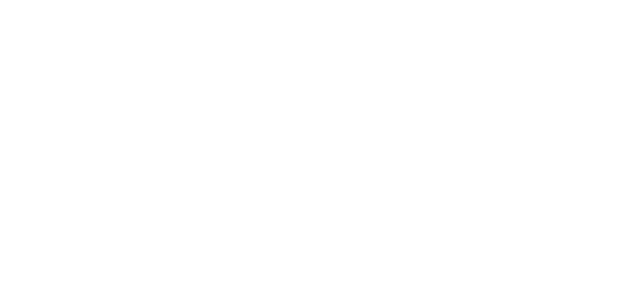
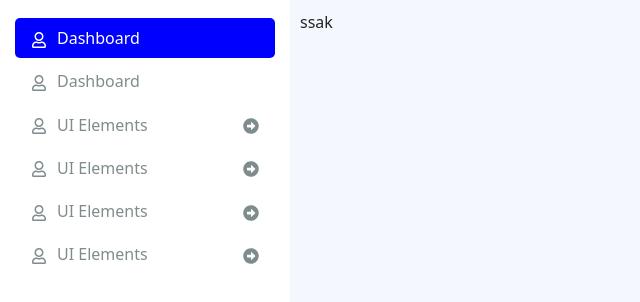
Before and after one commit to s-rafiee/django-react, a React (Create React App) app in the folder front/: page / in a window 1280 px wide. Shown: the top 302 px of the page, without its empty margins (0-640 px from the left). Built offline with nearby package versions, Linux system fonts and the light colour scheme.

Commit message:
added base sidbar

```diff
--- /dev/null
+++ b/front/src/Layouts/DashboardLayout/DashboardLayout.css
@@ -0,0 +1,45 @@
+.dsh-sidebar {
+    background: #fff;
+    float: left;
+    width:290px;
+    min-height:100%;
+    position:fixed;
+    display: block;
+    padding:15px;
+}
+.nav-item {
+  margin-top: .2rem;
+    width:100%;
+    border-radius: 5px;
+}
+.nav-item a{
+    color:#7f8c8d;
+}
+.nav-item.active {
+    background:blue;
+}
+.nav-item.active a{
+    color:#fff;
+}
+.nav-item i{
+    padding-right:10px;
+}
+
+.nav-item i.arrow{
+    padding-right:0px;
+    float: right;
+}
+.nav-item .nav-item{
+    padding-left: 20px;
+}
+.dsh-content {
+    background: #F5F7FF;
+    float: right;
+    width: calc(100% - 290px);
+    max-width: calc(100% - 290px);
+    display: block;
+    position:fixed;
+    right:0;
+    min-height:100%;
+    padding:10px;
+}
--- a/front/src/Layouts/DashboardLayout/DashboardLayout.js
+++ b/front/src/Layouts/DashboardLayout/DashboardLayout.js
@@ -1,7 +1,159 @@
 import React from 'react';
+import './DashboardLayout.css';
+import {FaRegUser, FaArrowAltCircleRight} from 'react-icons/fa';
 
-export default function DashboardLayout({children}){
+export default function DashboardLayout({children}) {
     return <>
-        {children}
+        <div className="navbar dsh-sidebar">
+            <ul className="nav">
+                <li className="nav-item active">
+                    <a href="#" className="nav-link">
+                        <i>
+                            <FaRegUser/>
+                        </i>
+                        <span className="menu-title">Dashboard</span>
+                    </a>
+                </li>
+                <li className="nav-item">
+                    <a href="#" className="nav-link">
+                        <i>
+                            <FaRegUser/>
+                        </i>
+                        <span className="menu-title">Dashboard</span>
+                    </a>
+                </li>
+                <li className="nav-item">
+                    <a className="nav-link collapsed"
+                       data-toggle="collapse"
+                       href="#ui-basic"
+                       aria-expanded="false"
+                       aria-controls="ui-basic">
+                        <i>
+                            <FaRegUser/>
+                        </i>
+                        <span
+                            className="menu-title">UI Elements</span>
+                        <i className="arrow">
+                            <FaArrowAltCircleRight/>
+                        </i>
+                    </a>
+                    <div className="collapse">
+                        <ul className="nav flex-column sub-menu">
+                            <li className="nav-item">
+                                <a className="nav-link"
+                                   href="pages/ui-features/buttons.html">Buttons</a>
+                            </li>
+                            <li className="nav-item">
+                                <a className="nav-link"
+                                   href="pages/ui-features/dropdowns.html">Dropdowns</a>
+                            </li>
+                            <li className="nav-item">
+                                <a className="nav-link"
+                                   href="pages/ui-features/typography.html">Typography</a>
+                            </li>
+                        </ul>
+                    </div>
+                </li>
+                <li className="nav-item">
+                    <a className="nav-link collapsed"
+                       data-toggle="collapse"
+                       href="#ui-basic"
+                       aria-expanded="false"
+                       aria-controls="ui-basic">
+                        <i>
+                            <FaRegUser/>
+                        </i>
+                        <span
+                            className="menu-title">UI Elements</span>
+                        <i className="arrow">
+                            <FaArrowAltCircleRight/>
+                        </i>
+                    </a>
+                    <div className="collapse">
+                        <ul className="nav flex-column sub-menu">
+                            <li className="nav-item">
+                                <a className="nav-link"
+                                   href="pages/ui-features/buttons.html">Buttons</a>
+                            </li>
+                            <li className="nav-item">
+                                <a className="nav-link"
+                                   href="pages/ui-features/dropdowns.html">Dropdowns</a>
+                            </li>
+                            <li className="nav-item">
+                                <a className="nav-link"
+                                   href="pages/ui-features/typography.html">Typography</a>
+                            </li>
+                        </ul>
+                    </div>
+                </li>
+                <li className="nav-item">
+                    <a className="nav-link collapsed"
+                       data-toggle="collapse"
+                       href="#ui-basic"
+                       aria-expanded="false"
+                       aria-controls="ui-basic">
+                        <i>
+                            <FaRegUser/>
+                        </i>
+                        <span
+                            className="menu-title">UI Elements</span>
+                        <i className="arrow">
+                            <FaArrowAltCircleRight/>
+                        </i>
+                    </a>
+                    <div className="collapse">
+                        <ul className="nav flex-column sub-menu">
+                            <li className="nav-item">
+                                <a className="nav-link"
+                                   href="pages/ui-features/buttons.html">Buttons</a>
+                            </li>
+                            <li className="nav-item">
+                                <a className="nav-link"
+                                   href="pages/ui-features/dropdowns.html">Dropdowns</a>
+                            </li>
+                            <li className="nav-item">
+                                <a className="nav-link"
+                                   href="pages/ui-features/typography.html">Typography</a>
+                            </li>
+                        </ul>
+                    </div>
+                </li>
+                <li className="nav-item">
+                    <a className="nav-link collapsed"
+                       data-toggle="collapse"
+                       href="#ui-basic"
+                       aria-expanded="false"
+                       aria-controls="ui-basic">
+                        <i>
+                            <FaRegUser/>
+                        </i>
+                        <span
+                            className="menu-title">UI Elements</span>
+                        <i className="arrow">
+                            <FaArrowAltCircleRight/>
+                        </i>
+                    </a>
+                    <div className="collapse">
+                        <ul className="nav flex-column sub-menu">
+                            <li className="nav-item">
+                                <a className="nav-link"
+                                   href="pages/ui-features/buttons.html">Buttons</a>
+                            </li>
+                            <li className="nav-item">
+                                <a className="nav-link"
+                                   href="pages/ui-features/dropdowns.html">Dropdowns</a>
+                            </li>
+                            <li className="nav-item">
+                                <a className="nav-link"
+                                   href="pages/ui-features/typography.html">Typography</a>
+                            </li>
+                        </ul>
+                    </div>
+                </li>
+            </ul>
+        </div>
+        <div className="dsh-content">
+            ssak
+        </div>
     </>;
 }
--- a/front/src/Pages/Auth/ForgetPassword/ForgetPassword.jsx
+++ b/front/src/Pages/Auth/ForgetPassword/ForgetPassword.jsx
@@ -1,6 +1,6 @@
 import React from 'react';
 import './ForgetPassword.css';
-import {FaRegUser, FaKey} from 'react-icons/fa'
+import {FaRegUser} from 'react-icons/fa';
 import InputGroup from "../../../Components/InputGroup";
 import Button from "../../../Components/Button";
 import Link from "../../../Components/Link";
--- a/front/src/Pages/Dashboard/DashboardHome/DashboardHome.jsx
+++ b/front/src/Pages/Dashboard/DashboardHome/DashboardHome.jsx
@@ -1,6 +1,6 @@
 import React from 'react';
 import DashboardLayout from '../../../Layouts/DashboardLayout';
-import './style.css';
+import './DashboardHome.css';
 
 export default function DashboardHome() {
     return <>
```
Also changed, not shown: front/src/Pages/Dashboard/DashboardHome/DashboardHome.css (added), front/src/Pages/Dashboard/DashboardHome/style.css (deleted).
